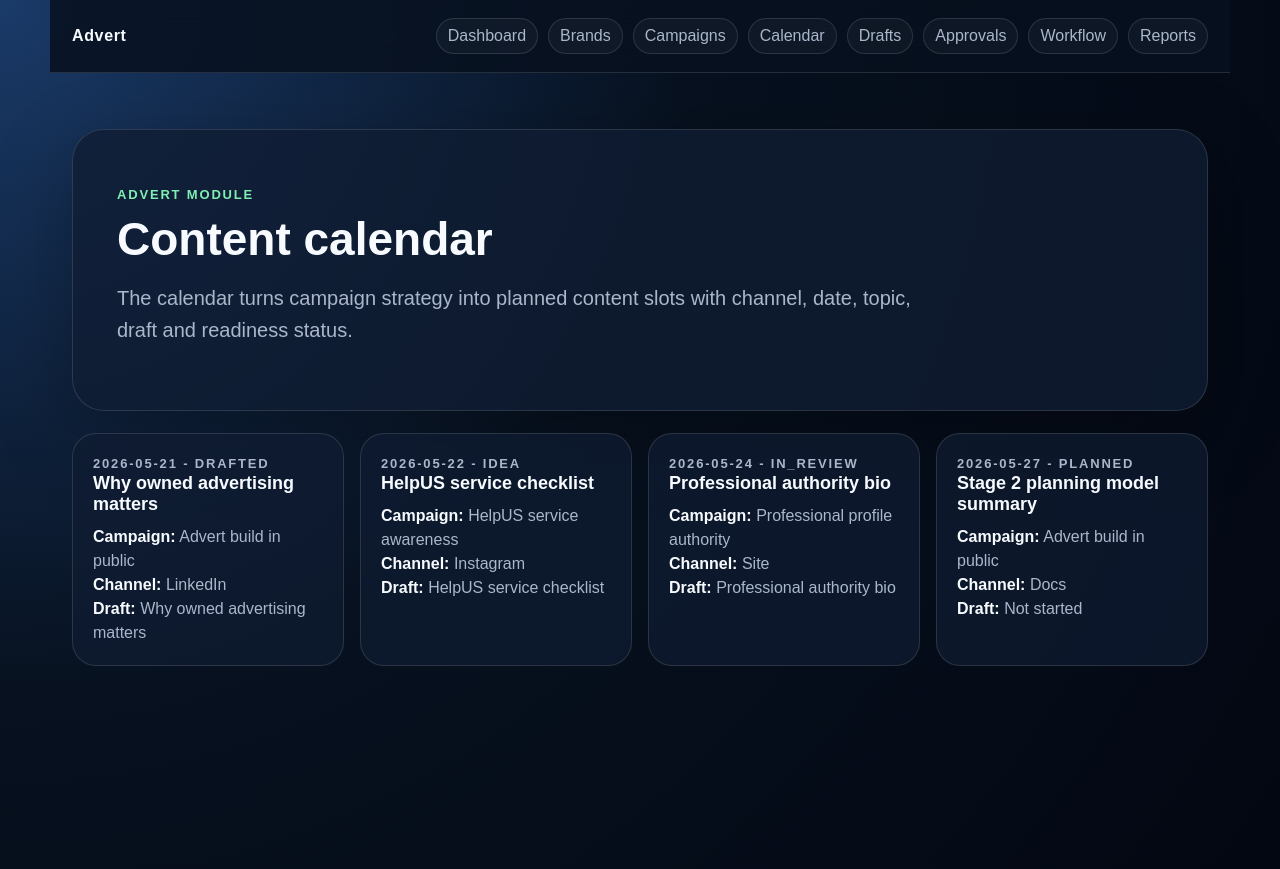
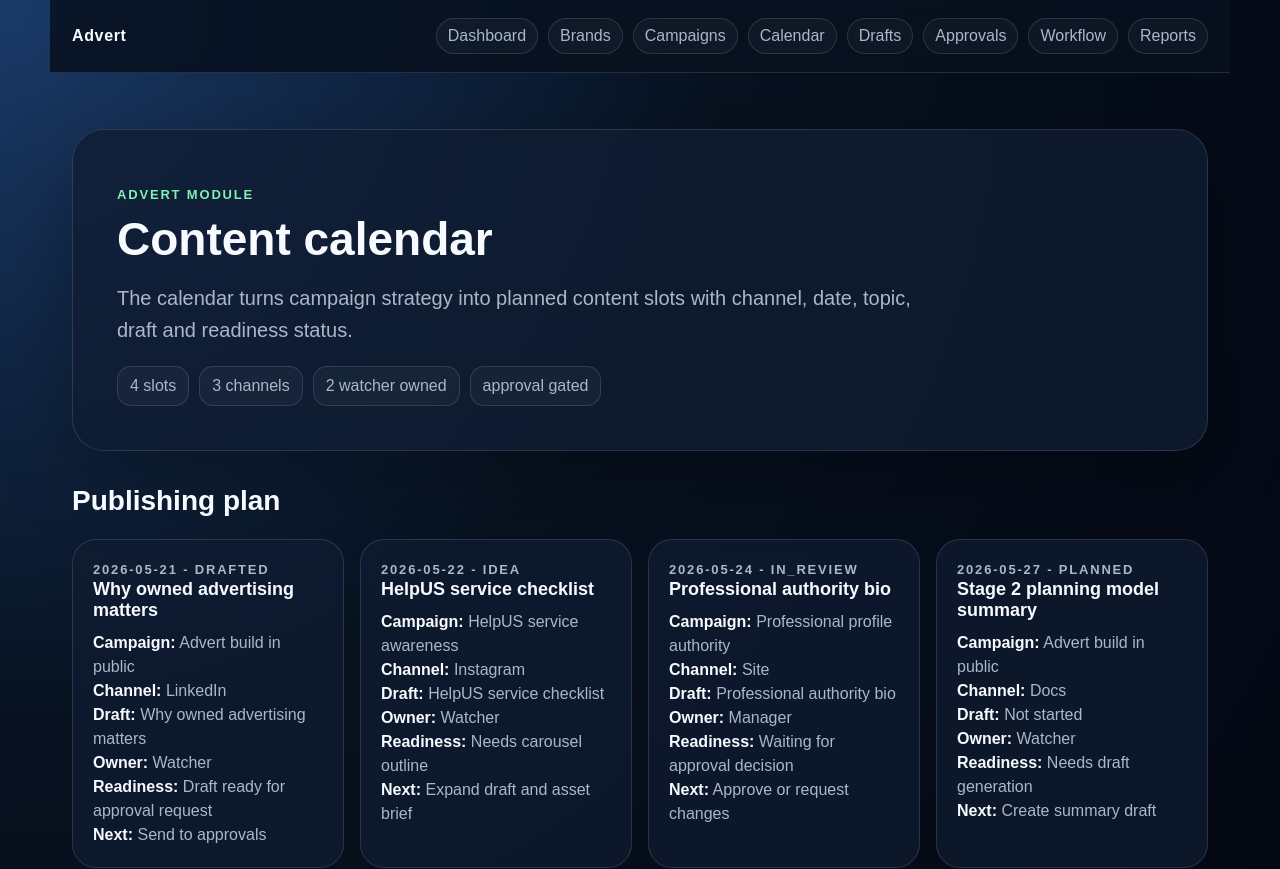
Before and after one commit to HelpUSA/advert, a Next.js app in the folder apps/web/: page /calendar in a window 1280 px wide. Shown: the top 869 px of the page. Built offline with nearby package versions, Linux system fonts and the light colour scheme.

Commit message:
Refine content calendar MVP screen

```diff
--- a/apps/web/src/app/calendar/page.tsx
+++ b/apps/web/src/app/calendar/page.tsx
@@ -1,8 +1,8 @@
 const items = [
- { date: '2026-05-21', campaign: 'Advert build in public', channel: 'LinkedIn', topic: 'Why owned advertising matters', status: 'drafted', draft: 'Why owned advertising matters' },
- { date: '2026-05-22', campaign: 'HelpUS service awareness', channel: 'Instagram', topic: 'HelpUS service checklist', status: 'idea', draft: 'HelpUS service checklist' },
- { date: '2026-05-24', campaign: 'Professional profile authority', channel: 'Site', topic: 'Professional authority bio', status: 'in_review', draft: 'Professional authority bio' },
- { date: '2026-05-27', campaign: 'Advert build in public', channel: 'Docs', topic: 'Stage 2 planning model summary', status: 'planned', draft: 'Not started' },
+ { date: '2026-05-21', campaign: 'Advert build in public', channel: 'LinkedIn', topic: 'Why owned advertising matters', status: 'drafted', draft: 'Why owned advertising matters', owner: 'Watcher', readiness: 'Draft ready for approval request', next: 'Send to approvals' },
+ { date: '2026-05-22', campaign: 'HelpUS service awareness', channel: 'Instagram', topic: 'HelpUS service checklist', status: 'idea', draft: 'HelpUS service checklist', owner: 'Watcher', readiness: 'Needs carousel outline', next: 'Expand draft and asset brief' },
+ { date: '2026-05-24', campaign: 'Professional profile authority', channel: 'Site', topic: 'Professional authority bio', status: 'in_review', draft: 'Professional authority bio', owner: 'Manager', readiness: 'Waiting for approval decision', next: 'Approve or request changes' },
+ { date: '2026-05-27', campaign: 'Advert build in public', channel: 'Docs', topic: 'Stage 2 planning model summary', status: 'planned', draft: 'Not started', owner: 'Watcher', readiness: 'Needs draft generation', next: 'Create summary draft' },
 ];
 
 export default function Page() {
@@ -12,10 +12,13 @@ export default function Page() {
  <p className='eyebrow'>Advert module</p>
  <h1>Content calendar</h1>
  <p className='lead'>The calendar turns campaign strategy into planned content slots with channel, date, topic, draft and readiness status.</p>
+ <div className='statusbar'><span>4 slots</span><span>3 channels</span><span>2 watcher owned</span><span>approval gated</span></div>
  </section>
+ <h2 className='sectiontitle'>Publishing plan</h2>
  <section className='grid'>
- {items.map((item) => <article className='card' key={item.date + item.topic}><p className='eyebrow'>{item.date} - {item.status}</p><h2>{item.topic}</h2><p><strong>Campaign:</strong> {item.campaign}</p><p><strong>Channel:</strong> {item.channel}</p><p><strong>Draft:</strong> {item.draft}</p></article>)}
+ {items.map((item) => <article className='card' key={item.date + item.topic}><p className='eyebrow'>{item.date} - {item.status}</p><h2>{item.topic}</h2><p><strong>Campaign:</strong> {item.campaign}</p><p><strong>Channel:</strong> {item.channel}</p><p><strong>Draft:</strong> {item.draft}</p><p><strong>Owner:</strong> {item.owner}</p><p><strong>Readiness:</strong> {item.readiness}</p><p><strong>Next:</strong> {item.next}</p></article>)}
  </section>
+ <div className='modulehint'>Next backend version: generate calendar items from approved campaigns and convert approved drafts into publishing tasks.</div>
  </main>
  );
 }
```
Also changed, not shown: 1 other file (tests, documents, lock files or other folders).
